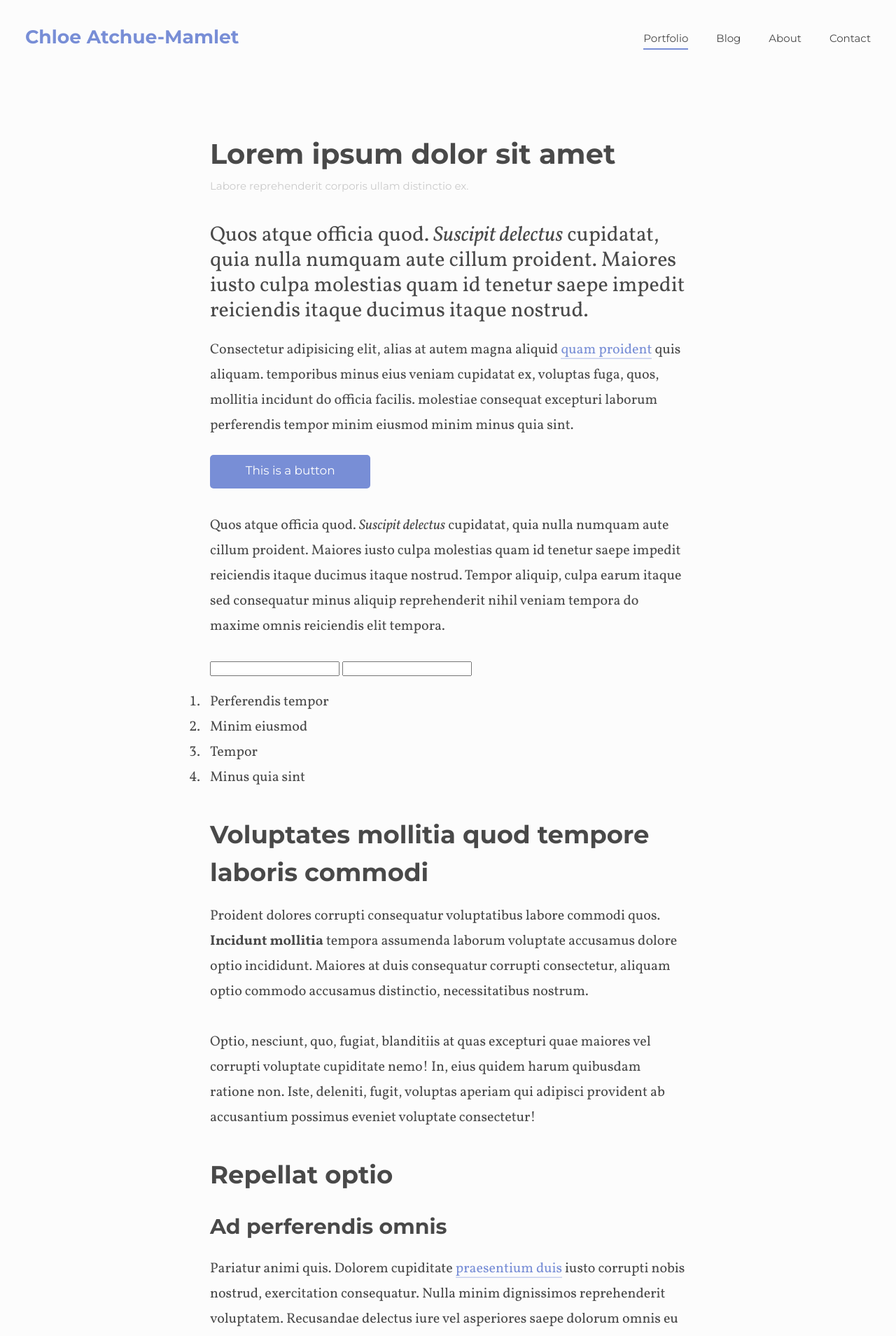
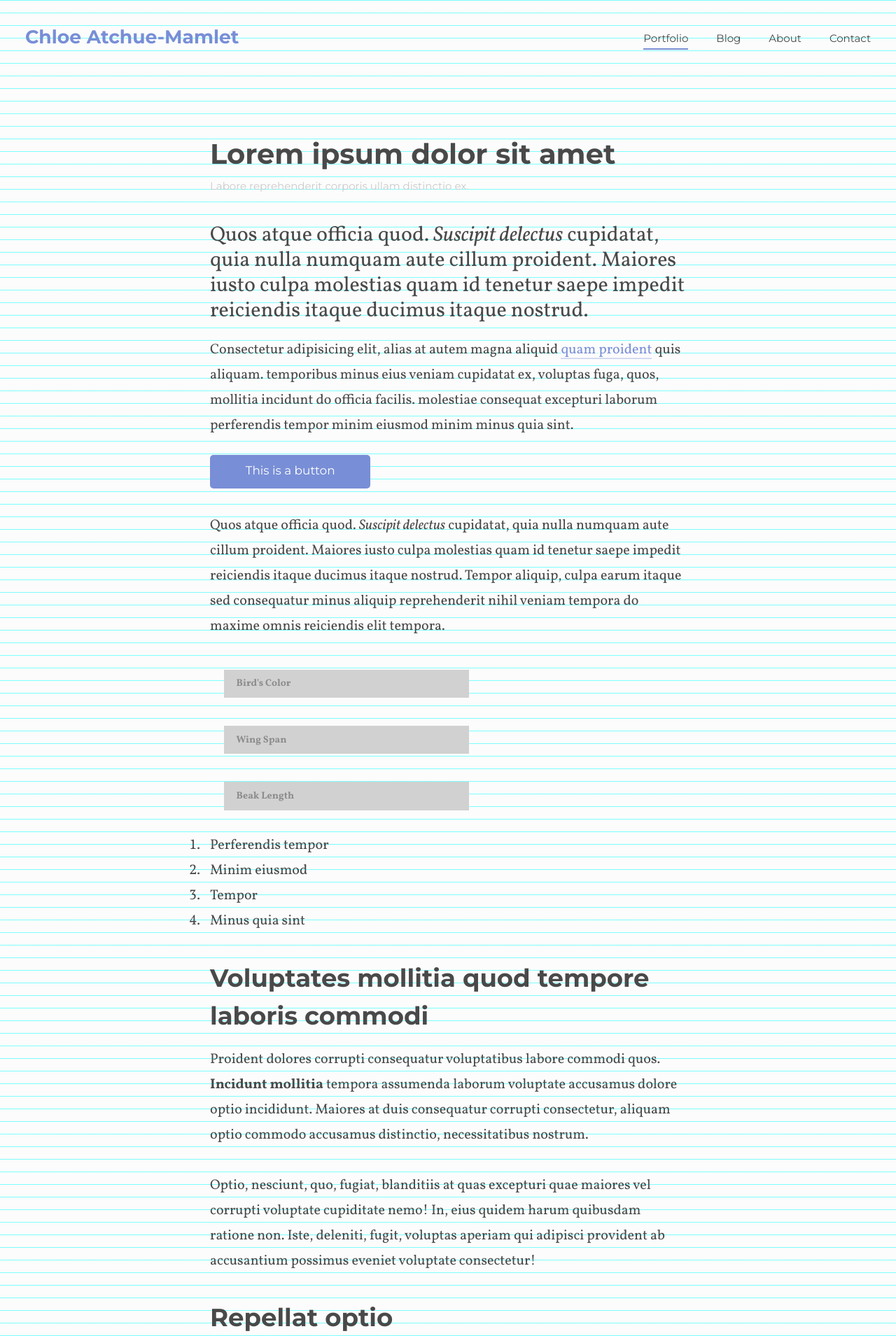
Before and after one commit to chloeam/steel-site, a Jekyll site: the page built from index.html, in a window 1280 px wide. Shown: the top 1909 px of the page at 70% size. Built offline with Jekyll 4.4.1, drawn with Linux system fonts in a browser that asks for light colours.

Commit message:
initial form fields

```diff
--- /dev/null
+++ b/_sass/_forms.scss
@@ -0,0 +1,209 @@
+.input {
+	position: relative;
+	z-index: 1;
+	display: inline-block;
+	margin: 1em;
+	max-width: 350px;
+	width: calc(100% - 2em);
+	vertical-align: top;
+}
+
+.input__field {
+	position: relative;
+	display: block;
+	float: right;
+	padding: 0.8em;
+	width: 60%;
+	border: none;
+	border-radius: 0;
+	background: #f0f0f0;
+	color: #aaa;
+	font-weight: 400;
+	font-family: "Avenir Next", "Helvetica Neue", Helvetica, Arial, sans-serif;
+	-webkit-appearance: none; /* for box shadows to show on iOS */
+}
+
+.input__field:focus {
+	outline: none;
+}
+
+.input__label {
+	display: inline-block;
+	float: right;
+	padding: 0 1em;
+	width: 40%;
+	color: #696969;
+	font-weight: bold;
+	font-size: 70.25%;
+	-webkit-font-smoothing: antialiased;
+  -moz-osx-font-smoothing: grayscale;
+	-webkit-touch-callout: none;
+	-webkit-user-select: none;
+	-khtml-user-select: none;
+	-moz-user-select: none;
+	-ms-user-select: none;
+	user-select: none;
+}
+
+.input__label-content {
+	position: relative;
+	display: block;
+	padding: 1.6em 0;
+	width: 100%;
+}
+
+.input__field--yoshiko {
+	width: 100%;
+	background-color: #d0d1d0;
+	border: 2px solid transparent;
+	-webkit-transition: background-color 0.25s, border-color 0.25s;
+	transition: background-color 0.25s, border-color 0.25s;
+}
+
+.input__label--yoshiko {
+	width: 100%;
+	text-align: left;
+	position: absolute;
+	bottom: 100%;
+	pointer-events: none;
+	overflow: hidden;
+	padding: 0 1.25em;
+	-webkit-transform: translate3d(0, 3em, 0);
+	transform: translate3d(0, 3em, 0);
+	-webkit-transition: -webkit-transform 0.25s;
+	transition: transform 0.25s ;
+	-webkit-transition-timing-function: ease-in-out;
+	transition-timing-function: ease-in-out;
+}
+
+.input__label-content--yoshiko {
+	color: #8B8C8B;
+	padding: 0.25em 0;
+	-webkit-transition: -webkit-transform 0.25s;
+	transition: transform 0.25s;
+	-webkit-transition-timing-function: ease-in-out;
+	transition-timing-function: ease-in-out;
+}
+
+.input__label-content--yoshiko::after {
+	content: attr(data-content);
+	position: absolute;
+	font-weight: 800;
+	bottom: 100%;
+	left: 0;
+	height: 100%;
+	width: 100%;
+	color: #a3d39c;
+	padding: 0.25em 0;
+	text-transform: uppercase;
+	letter-spacing: 1px;
+	font-size: 0.85em;
+}
+
+.input__field--yoshiko:focus + .input__label--yoshiko,
+.input--filled .input__label--yoshiko {
+	-webkit-transform: translate3d(0, 0, 0);
+	transform: translate3d(0, 0, 0);
+}
+
+.input__field--yoshiko:focus + .input__label--yoshiko .input__label-content--yoshiko,
+.input--filled .input__label-content--yoshiko {
+	-webkit-transform: translate3d(0, 100%, 0);
+	transform: translate3d(0, 100%, 0);
+}
+
+.input__field--yoshiko:focus + .input__field--yoshiko,
+.input--filled .input__field--yoshiko {
+	background-color: transparent;
+	border-color: #a3d39c;
+}
+
+
+
+// form {
+//   .input {
+//     position: relative;
+//     z-index: 1;
+//     display: inline-block;
+//     margin: 1em;
+//     vertical-align: top;
+//   }
+//
+//   .input-field {
+//     position: relative;
+//     display: block;
+//     float: right;
+//     padding: 0.8em;
+//     width: 100%;
+//     border: none;
+//     border-radius: 0;
+//     background: $grayLight;
+//     border: 2px solid transparent;
+//   	color: $textColor;
+//   	font-weight: 400;
+//     -webkit-appearance: none; /* for box shadows to show on iOS */
+//     -webkit-transition: background-color 0.25s, border-color 0.25s;
+// 	  transition: background-color 0.25s, border-color 0.25s;
+//
+//     &:focus {
+//       outline: none;
+//     }
+//   }
+//
+//   .input-label {
+//     display: inline-block;
+//     float: right;
+//     padding: 0 1em;
+//     width: 100%;
+//     color: $primaryColor;
+//     font-weight: bold;
+//     align-text: left;
+//     position: absolute;
+//     bottom: 100%;
+//     pointer-events: none;
+//   	overflow: hidden;
+//   	padding: 0 1.25em;
+//     -webkit-transform: translate3d(0, 3em, 0);
+//   	transform: translate3d(0, 3em, 0);
+//   	-webkit-transition: -webkit-transform 0.25s;
+//   	transition: transform 0.25s ;
+//   	-webkit-transition-timing-function: ease-in-out;
+//   	transition-timing-function: ease-in-out;
+//     -webkit-font-smoothing: antialiased;
+//     -moz-osx-font-smoothing: grayscale;
+//   	-webkit-touch-callout: none;
+//   	-webkit-user-select: none;
+//   	-khtml-user-select: none;
+//   	-moz-user-select: none;
+//   	-ms-user-select: none;
+//   	user-select: none;
+//   }
+//
+//   .input-label-content {
+//     position: relative;
+//     display: block;
+//     padding: 1.6em 0;
+//     width: 100%;
+//     color: #8B8C8B;
+//   	padding: 0.25em 0;
+//   	-webkit-transition: -webkit-transform 0.25s;
+//   	transition: transform 0.25s;
+//   	-webkit-transition-timing-function: ease-in-out;
+//   	transition-timing-function: ease-in-out;
+//
+//     &:after {
+//       content: attr(data-content);
+//     	position: absolute;
+//     	font-weight: 800;
+//     	bottom: 100%;
+//     	left: 0;
+//     	height: 100%;
+//     	width: 100%;
+//     	color: #a3d39c;
+//     	padding: 0.25em 0;
+//     	text-transform: uppercase;
+//     	letter-spacing: 1px;
+//     	font-size: 0.85em;
+//     }
+//   }
+// }
--- a/_sass/_globals.scss
+++ b/_sass/_globals.scss
@@ -4,9 +4,9 @@ body {
   overflow-x: hidden;
 
   // Toggle to show baseline grid
-  // background-image: linear-gradient(to bottom, cyan 0, rgba(255,255,255,0) 1px);
-  // background-repeat: repeat-y;
-  // background-size: 100% 1rem;
+  background-image: linear-gradient(to bottom, cyan 0, rgba(255,255,255,0) 1px);
+  background-repeat: repeat-y;
+  background-size: 100% 1rem;
 }
 
 .section {
--- a/css/main.scss
+++ b/css/main.scss
@@ -20,6 +20,7 @@
 
 // COMPONENTS
 @import "buttons";
+@import "forms";
 @import "syntax-highlighting";
 
 // MODULES
--- a/index.html
+++ b/index.html
@@ -11,17 +11,51 @@ layout: default
 
       <p class="lead">Quos atque officia quod. <i>Suscipit delectus</i> cupidatat, quia nulla numquam aute cillum proident. Maiores iusto culpa molestias quam id tenetur saepe impedit reiciendis itaque ducimus itaque nostrud.</p>
 
-      <!-- <button class="button">This is a real button</button> -->
-
       <p>Consectetur adipisicing elit, alias at autem magna aliquid <a href="#">quam proident</a> quis aliquam. temporibus minus eius veniam cupidatat ex, voluptas fuga, quos, mollitia incidunt do officia facilis. molestiae consequat excepturi laborum perferendis tempor minim eiusmod minim minus quia&nbsp;sint.</p>
 
       <a href="#" class="button">This is a button</a>
 
       <p>Quos atque officia quod. <i>Suscipit delectus</i> cupidatat, quia nulla numquam aute cillum proident. Maiores iusto culpa molestias quam id tenetur saepe impedit reiciendis itaque ducimus itaque nostrud. Tempor aliquip, culpa earum itaque sed consequatur minus aliquip reprehenderit nihil veniam tempora do maxime omnis reiciendis elit&nbsp;tempora.</p>
 
-      <form>
+      <!-- <form>
         <input type="text" />
         <input type="text" />
+      </form> -->
+
+      <!-- <form>
+        <span class="input">
+          <input class="input-field" type="text" />
+          <label class="input-label">
+            <span class="input-label-content">Form field</span>
+          </label>
+        </span>
+        <span class="input">
+          <input class="input-field" type="text" />
+          <label class="input-label">
+            <span class="input-label-content">Form field</span>
+          </label>
+        </span>
+      </form> -->
+
+      <form>
+        <span class="input input--yoshiko">
+					<input class="input__field input__field--yoshiko" type="text" id="input-10" />
+					<label class="input__label input__label--yoshiko" for="input-10">
+						<span class="input__label-content input__label-content--yoshiko" data-content="Bird's Color">Bird's Color</span>
+					</label>
+				</span>
+				<span class="input input--yoshiko">
+					<input class="input__field input__field--yoshiko" type="text" id="input-11" />
+					<label class="input__label input__label--yoshiko" for="input-11">
+						<span class="input__label-content input__label-content--yoshiko" data-content="Wing Span">Wing Span</span>
+					</label>
+				</span>
+				<span class="input input--yoshiko">
+					<input class="input__field input__field--yoshiko" type="text" id="input-12" />
+					<label class="input__label input__label--yoshiko" for="input-12">
+						<span class="input__label-content input__label-content--yoshiko" data-content="Beak Length">Beak Length</span>
+					</label>
+				</span>
       </form>
 
       <ol>
```
